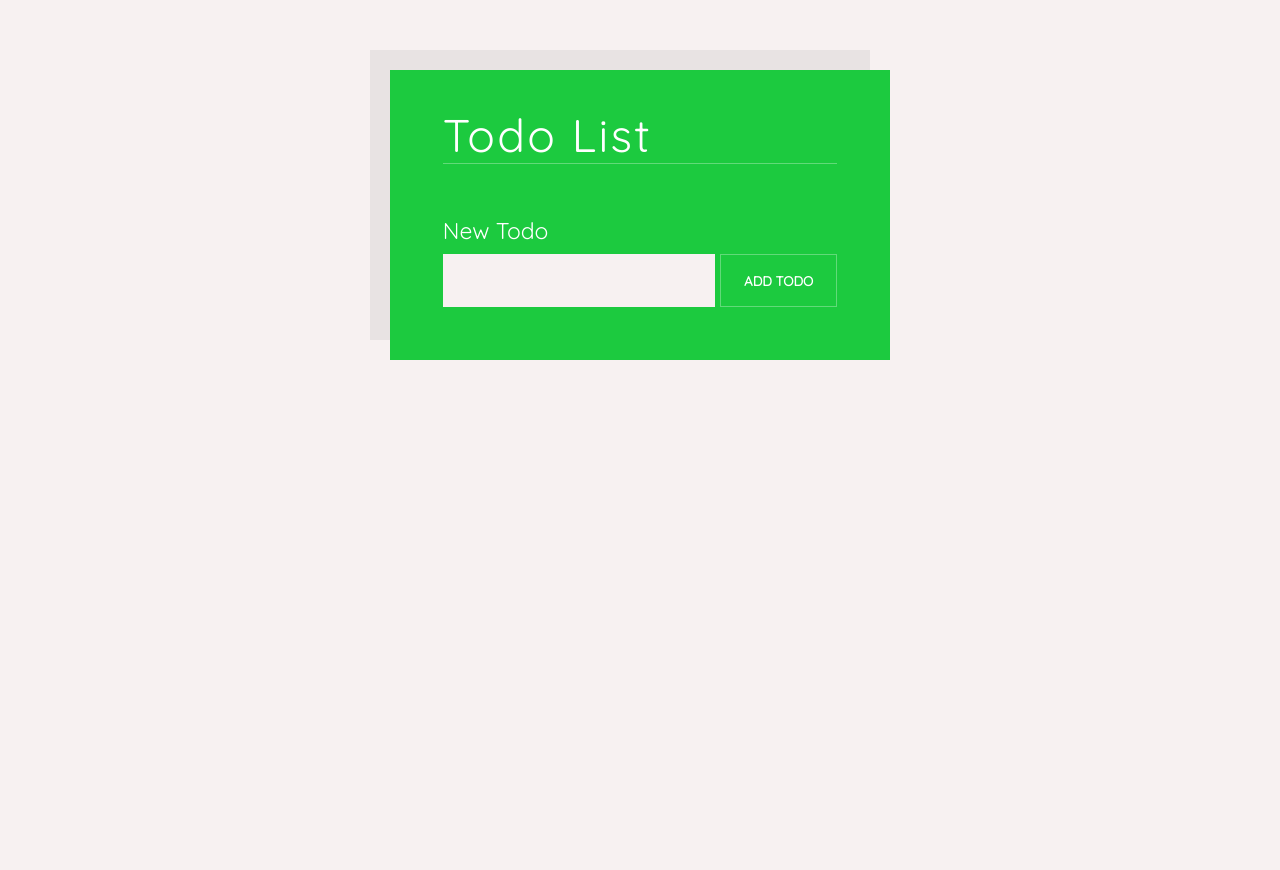
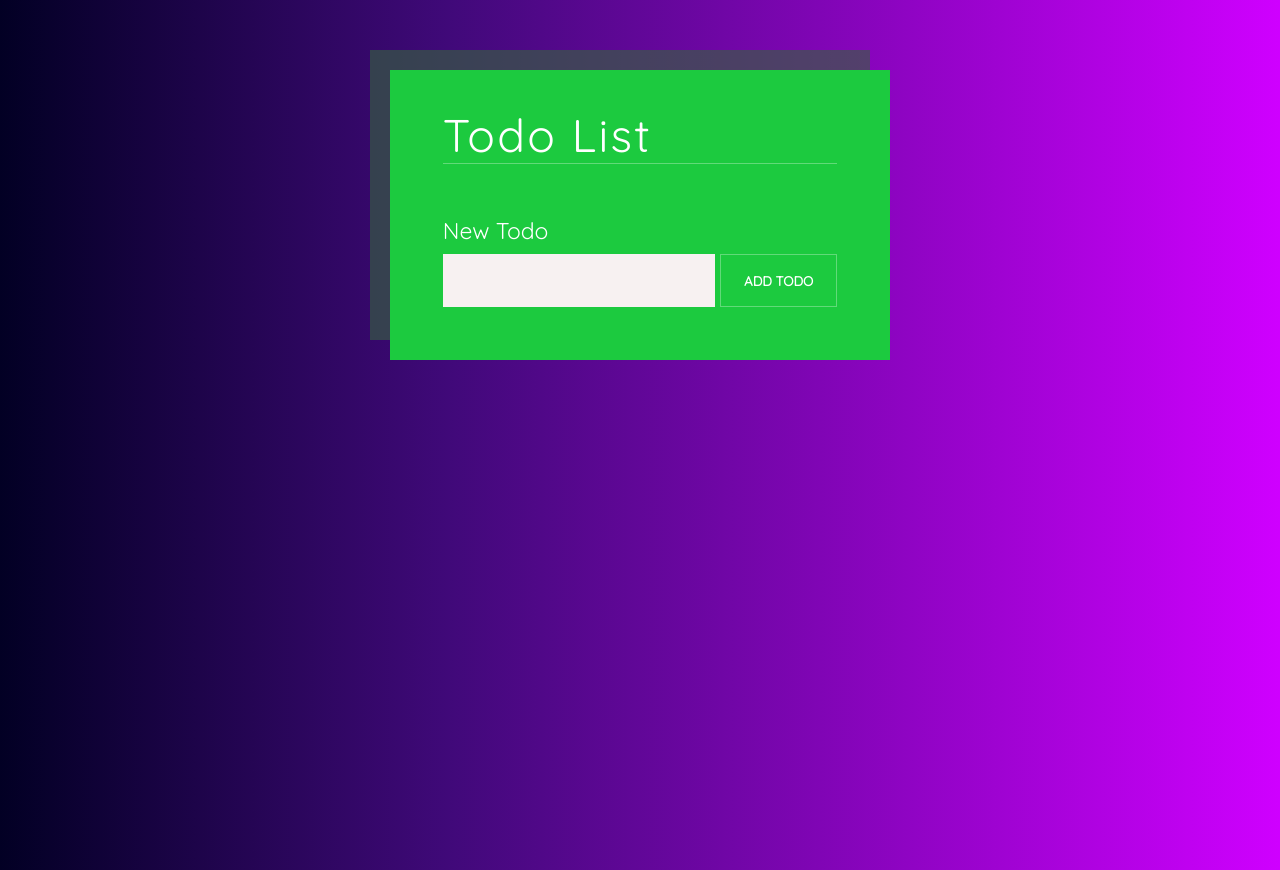
Before and after one commit to AndrewHuntington/todo-list-react, a React (Create React App) app: page / in a window 1280 px wide. Built offline with nearby package versions, Linux system fonts and the light colour scheme.

Commit message:
Finish background styles

```diff
--- a/src/EditTodoForm.css
+++ b/src/EditTodoForm.css
@@ -32,7 +32,7 @@
 }
 
 .EditTodoForm button:hover {
-  background: var(--buton-hover-clr);
+  background: var(--button-hover-clr);
 }
 
 .EditTodoForm input,
--- a/src/NewTodoForm.css
+++ b/src/NewTodoForm.css
@@ -32,7 +32,7 @@
 }
 
 .NewTodoForm button:hover {
-  background: var(--buton-hover-clr);
+  background: var(--button-hover-clr);
 }
 
 .NewTodoForm input,
--- a/src/TodoList.css
+++ b/src/TodoList.css
@@ -2,9 +2,9 @@
   margin: 4rem auto;
   padding: 2rem 3rem 3rem;
   max-width: 500px;
-  background: var(--primary-color);
+  background: var(--primary-color); /* #1cca3f*/
   color: var(--primary-text);
-  box-shadow: -20px -20px 0px 0px rgba(100, 100, 100, 0.1);
+  box-shadow: -20px -20px 0px 0px rgba(54, 98, 63, 0.64);
 }
 
 .TodoList h1 {
--- a/src/index.css
+++ b/src/index.css
@@ -1,7 +1,13 @@
 :root {
-  --bg-color: #f7f1f1;
+  --bg-color-backup: rgb(2, 0, 36);
+  --bg-color-gradient: linear-gradient(
+    90deg,
+    rgba(2, 0, 36, 1) 0%,
+    rgba(64, 9, 121, 1) 35%,
+    rgba(207, 0, 255, 1) 100%
+  );
   --primary-color: #1cca3f;
-  --buton-hover-clr: #169d31;
+  --button-hover-clr: #169d31;
   --task-bg-color: rgba(255, 255, 255, 0.3);
   --primary-text: #fff;
 }
@@ -12,9 +18,13 @@
   box-sizing: border-box;
 }
 
+html {
+  background: var(--bg-color-backup);
+  background: var(--bg-color-gradient);
+}
+
 html,
 body {
-  background: var(--bg-color);
   font-size: 1.1rem;
   font-family: "Quicksand", sans-serif;
   height: 100%;
```
